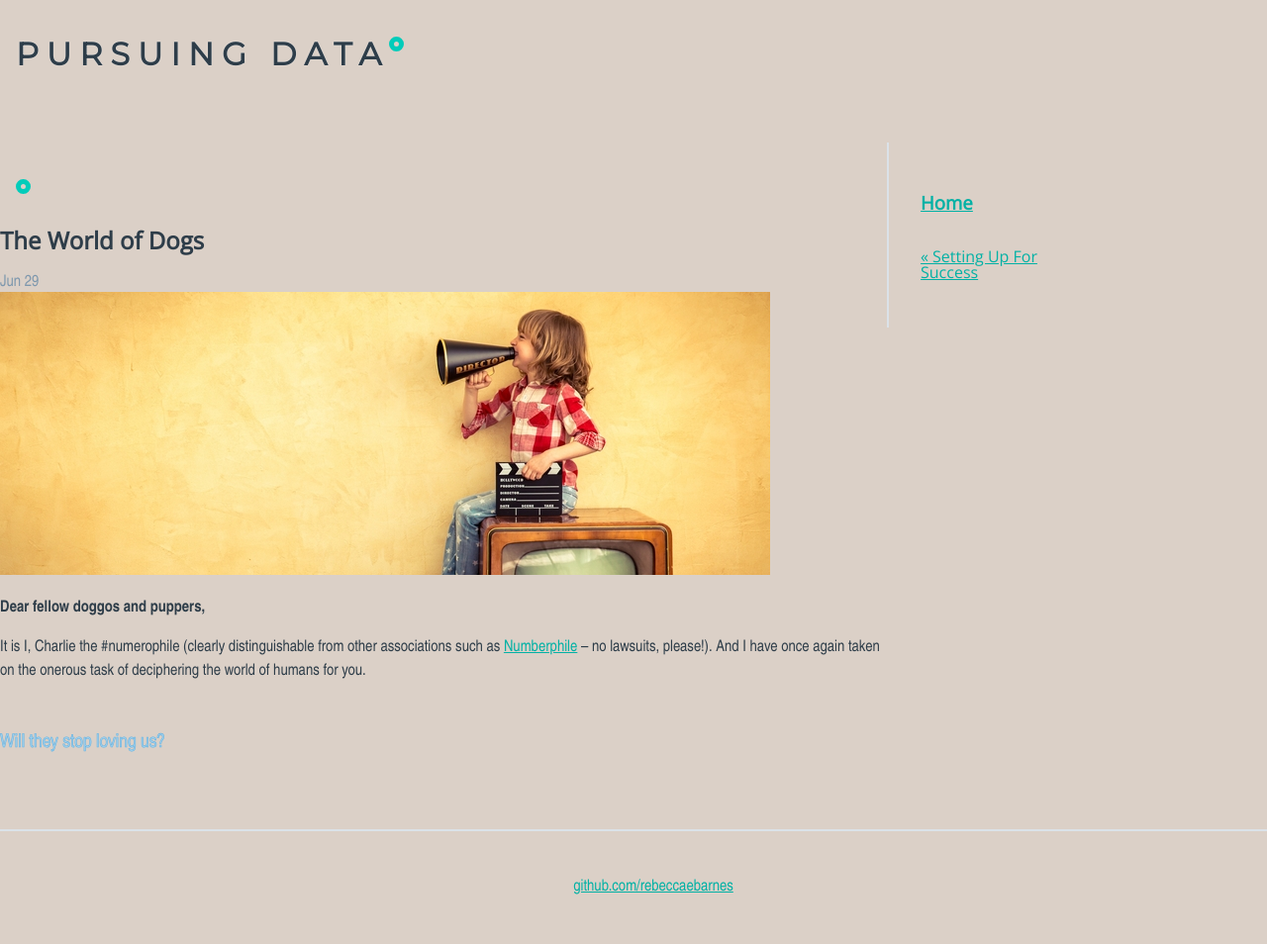
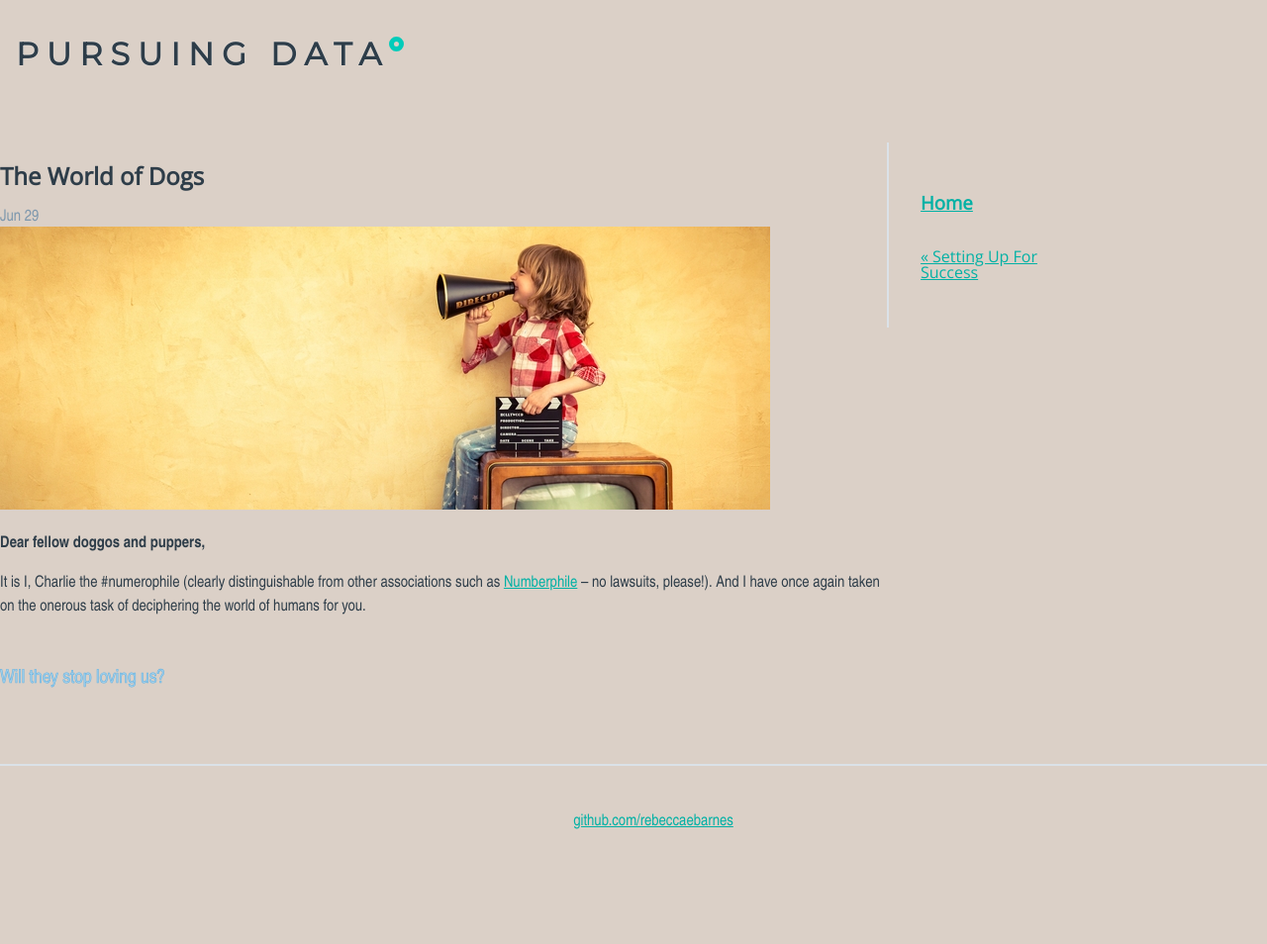
Before and after one commit to rebeccaebarnes/rebeccaebarnes.github.io, a Jekyll site: the page built from _posts/2018-06-29-the-world-of-dogs.html, in a window 1280 px wide. Shown: the whole page at 99% size. Built offline with Jekyll 4.4.1, drawn with Linux system fonts in a browser that asks for light colours; after the commit the page ends 900 px from its top, so only the background shows below that.

```diff
--- a/_posts/2018-06-29-the-world-of-dogs.html
+++ b/_posts/2018-06-29-the-world-of-dogs.html
@@ -21,16 +21,18 @@ text{
     stroke-linejoin: round;
 }
 
+.page-header {
+    background-image: url('../img/pawprints.png');
+    min-height: 10vh;
+}
+
 .blog-header {
     background-image: url('../img/pawprints.png');
-    min-height: 1vh;
+    min-height: 10vh;
 }
 
 </style>
 
-<header class="blog-header">
-    <h1> </h1>
-</header>
 
 <header>
     <h2>{{ page.title }}</h2>
```
